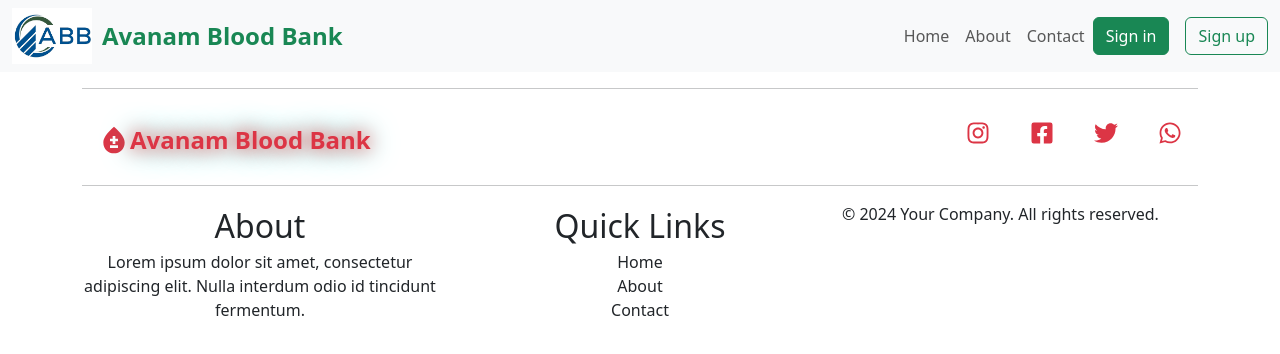
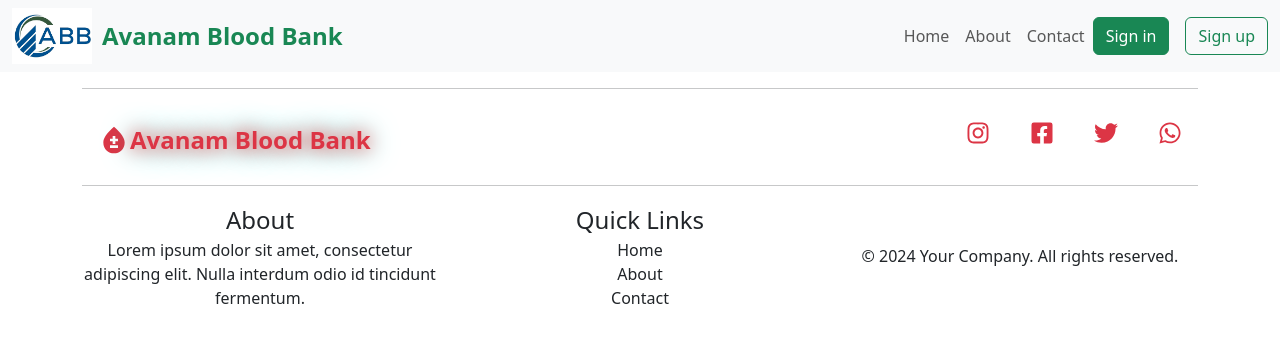
Before and after one commit to prakashwiser/wiser-blood-bank, a React (Vite) app: page /admin in a window 1280 px wide. Shown: the top 354 px of the page. Built offline with nearby package versions, Linux system fonts and the light colour scheme; no server answers.

Commit message:
change the css

```diff
--- a/src/pages/Footer.jsx
+++ b/src/pages/Footer.jsx
@@ -49,7 +49,7 @@ function Footer() {
       <Row>
         <Col lg={4}>
           <Div className="d-flex flex-column justify-content-center align-items-center">
-            <Div className='fs-2 fw-1'>
+            <Div className='fs-4 fw-1'>
               <Link to="/" className="text-dark text-decoration-none">About</Link>
             </Div>
             <Text css='text-center' text='Lorem ipsum dolor sit amet, consectetur adipiscing elit. Nulla interdum odio id tincidunt fermentum.'/>
@@ -57,13 +57,13 @@ function Footer() {
         </Col>
 
         <Col lg={4} className="d-flex flex-column justify-content-center align-items-center my-3 my-md-0">
-          <Div className='fs-2 fw-1'>Quick Links</Div>
+          <Div className='fs-4 fw-1'>Quick Links</Div>
           <Link className="text-dark text-decoration-none" to="/">Home</Link>
           <Link className="text-dark text-decoration-none" to="/about">About</Link>
           <Link className="text-dark text-decoration-none" to="/contact">Contact</Link>
         </Col>
 
-        <Col lg={4}>
+        <Col lg={4} className='d-flex flex-column justify-content-center align-items-center'>
           <Text text='&copy; 2024 Your Company. All rights reserved.' />
         </Col>
       </Row>
```
